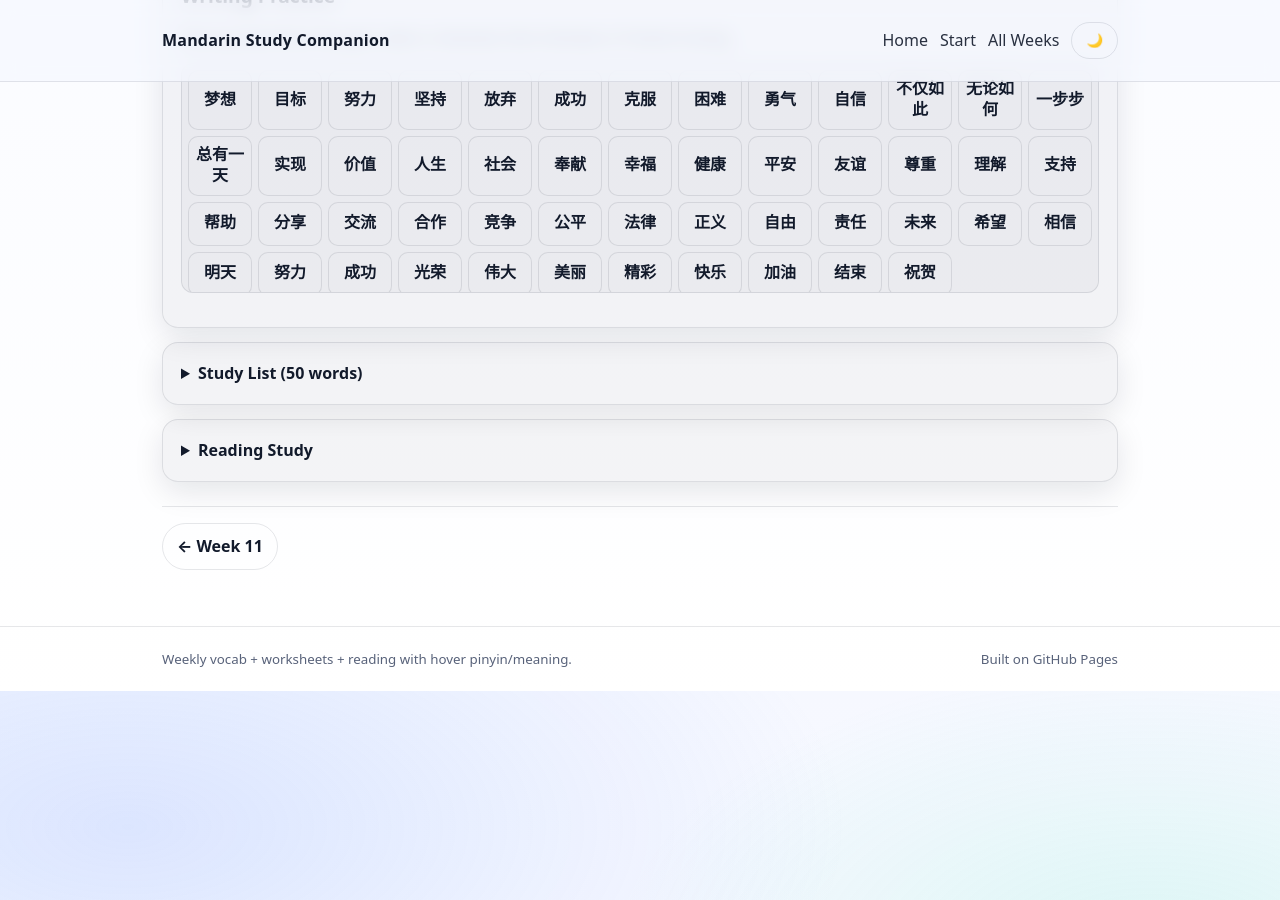
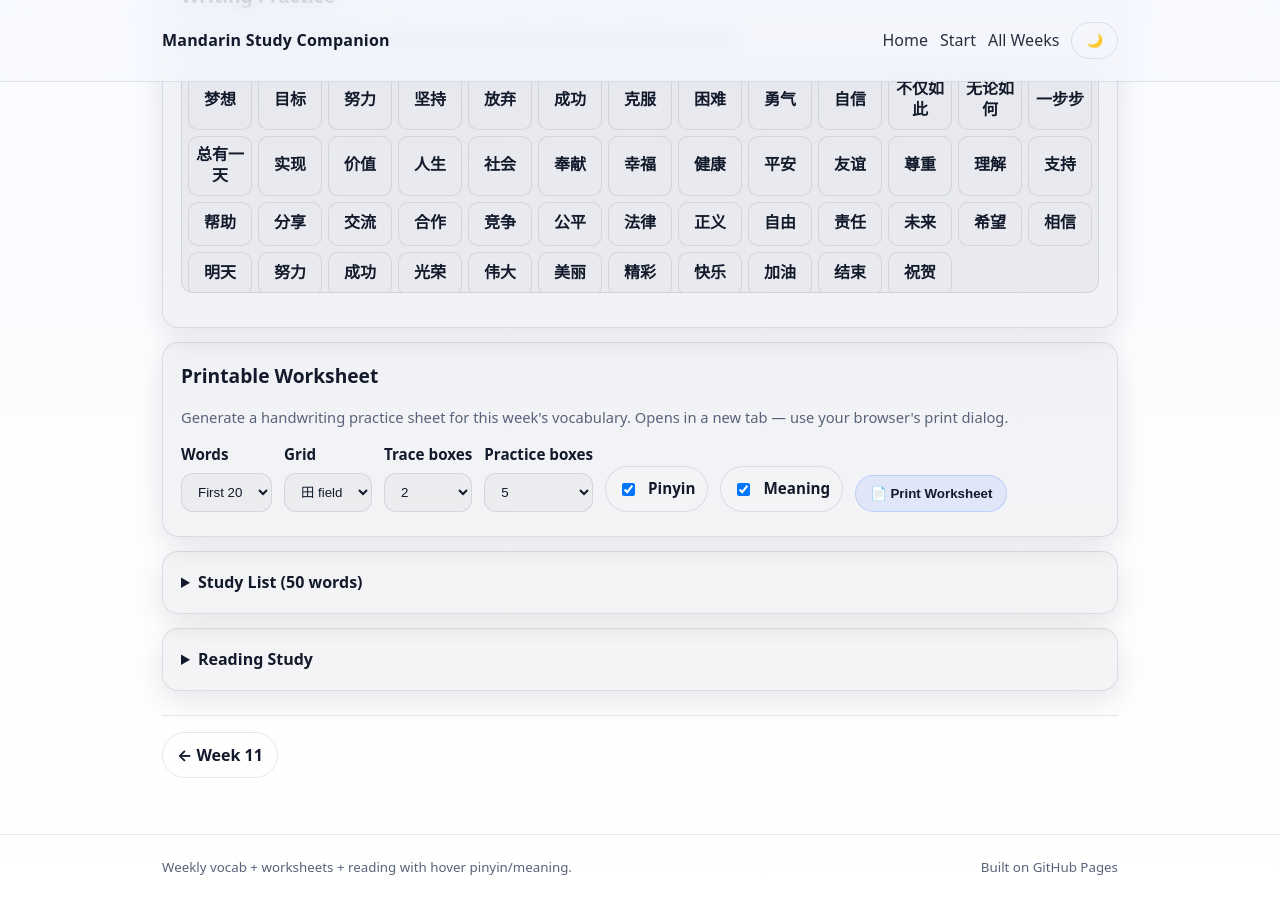
Before and after one commit to z1fire/week, a Jekyll site: the page built from week/week12.md, in a window 1280 px wide and 900 px high, scrolled down 667 px. Built offline with Jekyll 4.4.1, drawn with Linux system fonts in a browser that asks for light colours.

Commit message:
Add printable handwriting worksheet generator
Each week page now has a Printable Worksheet section. Clicking
Print Worksheet opens a new tab with a ready-to-print page that
shows each vocabulary character with a 田 or 米 practice grid —
a reference box (full opacity), configurable trace boxes (ghost
character at 14% opacity), and empty practice boxes. Multi-character
words are automatically expanded into one row per character. Options:
first 10/20/all 50 words, field/rice grid, 1-3 trace boxes, 3/5/8
practice boxes, and toggles for pinyin and meaning columns. All
rendering is font-based (KaiTi stack, no CDN dependency). Uses the
browser print dialog with a @media print stylesheet.

Co-Authored-By: Claude Sonnet 4.6 <noreply@anthropic.com>

```diff
--- a/_layouts/week.html
+++ b/_layouts/week.html
@@ -155,6 +155,60 @@ layout: default
 </section>
 
 <section class="card">
+  <h2>Printable Worksheet</h2>
+  <p class="muted small">Generate a handwriting practice sheet for this week's vocabulary. Opens in a new tab — use your browser's print dialog.</p>
+
+  <div class="controls">
+    <label>
+      Words
+      <select id="wsWordCount">
+        <option value="10">First 10</option>
+        <option value="20" selected>First 20</option>
+        <option value="50">All 50</option>
+      </select>
+    </label>
+
+    <label>
+      Grid
+      <select id="wsGridType">
+        <option value="tian">田 field</option>
+        <option value="mi">米 rice</option>
+      </select>
+    </label>
+
+    <label>
+      Trace boxes
+      <select id="wsTraceBoxes">
+        <option value="1">1</option>
+        <option value="2" selected>2</option>
+        <option value="3">3</option>
+      </select>
+    </label>
+
+    <label>
+      Practice boxes
+      <select id="wsPracticeBoxes">
+        <option value="3">3</option>
+        <option value="5" selected>5</option>
+        <option value="8">8</option>
+      </select>
+    </label>
+
+    <label class="check">
+      <input type="checkbox" id="wsShowPinyin" checked>
+      Pinyin
+    </label>
+
+    <label class="check">
+      <input type="checkbox" id="wsShowMeaning" checked>
+      Meaning
+    </label>
+
+    <button id="wsGenerate" class="btn" type="button">📄 Print Worksheet</button>
+  </div>
+</section>
+
+<section class="card">
   <details>
     <summary class="summary">Study List (50 words)</summary>
     <div id="studyTableWrap" class="mt"></div>
--- a/assets/js/week.js
+++ b/assets/js/week.js
@@ -689,6 +689,126 @@
   }
 
   // =========================
+  // WORKSHEET GENERATOR
+  // =========================
+  function tianGridSvg(s) {
+    const h = s / 2;
+    return `<rect x="0.5" y="0.5" width="${s - 1}" height="${s - 1}" stroke="#b0b0b0" stroke-width="0.8" fill="none"/>
+    <line x1="${h}" y1="0" x2="${h}" y2="${s}" stroke="#c8c8c8" stroke-width="0.5" stroke-dasharray="3,2"/>
+    <line x1="0" y1="${h}" x2="${s}" y2="${h}" stroke="#c8c8c8" stroke-width="0.5" stroke-dasharray="3,2"/>`;
+  }
+
+  function miGridSvg(s) {
+    const h = s / 2;
+    return tianGridSvg(s) + `
+    <line x1="0" y1="0" x2="${s}" y2="${s}" stroke="#c8c8c8" stroke-width="0.5" stroke-dasharray="3,2"/>
+    <line x1="${s}" y1="0" x2="0" y2="${s}" stroke="#c8c8c8" stroke-width="0.5" stroke-dasharray="3,2"/>`;
+  }
+
+  function generateWorksheet() {
+    if (!WORDS.length) return;
+
+    const wordCountVal = $("wsWordCount")?.value || "20";
+    const practiceBoxes = parseInt($("wsPracticeBoxes")?.value || "5", 10);
+    const traceBoxes    = parseInt($("wsTraceBoxes")?.value    || "2", 10);
+    const gridType      = $("wsGridType")?.value    || "tian";
+    const showPinyin    = $("wsShowPinyin")?.checked  ?? true;
+    const showMeaning   = $("wsShowMeaning")?.checked ?? true;
+
+    const words = WORDS.slice(0, parseInt(wordCountVal, 10));
+    const { week } = window.STUDY || { week: 1 };
+    const CELL = 72;
+    const gridSvg = gridType === "mi" ? miGridSvg(CELL) : tianGridSvg(CELL);
+
+    // Expand compound words to per-character rows
+    const entries = [];
+    words.forEach((w) => {
+      const chars  = [...w.hanzi];
+      const meaning = Array.isArray(w.meanings) ? w.meanings[0] : String(w.meanings || "");
+      if (chars.length === 1) {
+        entries.push({ char: chars[0], pinyin: w.pinyin, meaning, partOf: "" });
+      } else {
+        chars.forEach((c, i) => {
+          entries.push({ char: c, pinyin: w.pinyin, meaning, partOf: `${w.hanzi} ${i + 1}/${chars.length}` });
+        });
+      }
+    });
+
+    function boxSvg(char) {
+      const overlay = char
+        ? `<span class="ws-overlay ws-trace">${escapeHtml(char)}</span>`
+        : "";
+      return `<div class="ws-box"><svg xmlns="http://www.w3.org/2000/svg" width="${CELL}" height="${CELL}">${gridSvg}</svg>${overlay}</div>`;
+    }
+
+    function refBox(char) {
+      return `<div class="ws-box ws-ref"><svg xmlns="http://www.w3.org/2000/svg" width="${CELL}" height="${CELL}">${gridSvg}</svg><span class="ws-overlay ws-full">${escapeHtml(char)}</span></div>`;
+    }
+
+    const rows = entries.map((e) => {
+      const py = showPinyin  ? `<div class="ws-py">${escapeHtml(e.pinyin)}</div>`  : "";
+      const mn = showMeaning ? `<div class="ws-mn">${escapeHtml(e.meaning)}</div>` : "";
+      const pt = e.partOf    ? `<div class="ws-pt">${escapeHtml(e.partOf)}</div>`  : "";
+      const traces  = Array.from({ length: traceBoxes    }, () => boxSvg(e.char)).join("");
+      const empties = Array.from({ length: practiceBoxes }, () => boxSvg("")).join("");
+      return `<div class="ws-row">${refBox(e.char)}<div class="ws-info">${py}${mn}${pt}</div><div class="ws-boxes">${traces}${empties}</div></div>`;
+    }).join("");
+
+    const title = `Week ${week} — Handwriting Practice`;
+    const today = new Date().toLocaleDateString();
+    const charFonts = "'KaiTi','STKaiti','AR PL UKai CN','FZKai-Z03','Kaiti SC','BiauKai','SimSun',serif";
+    const fs = Math.round(CELL * 0.82);
+
+    const html = `<!DOCTYPE html>
+<html lang="zh">
+<head>
+<meta charset="utf-8">
+<title>${escapeHtml(title)}</title>
+<style>
+*{box-sizing:border-box;margin:0;padding:0;}
+body{font-family:Arial,sans-serif;padding:15mm 14mm;color:#111;background:#fff;font-size:12px;}
+.no-print{display:flex;gap:8px;align-items:center;margin-bottom:14px;padding:10px 12px;background:#f5f5f5;border-radius:6px;border:1px solid #ddd;}
+.no-print button{padding:7px 16px;font-size:.95rem;cursor:pointer;border:1px solid #bbb;border-radius:4px;background:#fff;}
+.no-print button:hover{background:#e8e8e8;}
+.tip{color:#777;font-size:.8rem;margin-left:8px;}
+.ws-header{border-bottom:2px solid #111;padding-bottom:8px;margin-bottom:12px;}
+.ws-header h1{font-size:1.2rem;font-weight:800;margin-bottom:3px;}
+.ws-meta{color:#777;font-size:.78rem;}
+.ws-row{display:flex;align-items:center;gap:6px;padding:4px 0;border-bottom:1px solid #eee;break-inside:avoid;}
+.ws-box{position:relative;width:${CELL}px;height:${CELL}px;flex-shrink:0;}
+.ws-box svg{display:block;position:absolute;top:0;left:0;}
+.ws-overlay{position:absolute;top:50%;left:50%;transform:translate(-50%,-50%);font-family:${charFonts};font-size:${fs}px;line-height:1;pointer-events:none;user-select:none;}
+.ws-full{color:#111;}
+.ws-trace{color:rgba(0,0,0,.14);}
+.ws-info{width:84px;flex-shrink:0;line-height:1.45;}
+.ws-py{font-weight:700;color:#222;font-size:.82rem;}
+.ws-mn{color:#555;font-size:.78rem;}
+.ws-pt{color:#aaa;font-size:.70rem;}
+.ws-boxes{display:flex;gap:3px;flex:1;flex-wrap:wrap;}
+@media print{.no-print{display:none!important;}body{padding:10mm 12mm;}}
+</style>
+</head>
+<body>
+<div class="no-print">
+  <button onclick="window.print()">&#128424; Print</button>
+  <button onclick="window.close()">&#x2715; Close</button>
+  <span class="tip">Tip: set page margins to "Minimum" in print settings for best results.</span>
+</div>
+<div class="ws-header">
+  <h1>${escapeHtml(title)}</h1>
+  <div class="ws-meta">${entries.length} characters &middot; ${escapeHtml(today)} &middot; Mandarin Study Companion</div>
+</div>
+${rows}
+</body>
+</html>`;
+
+    const win = window.open("", "_blank");
+    if (!win) { alert("Please allow pop-ups for this site to generate the worksheet."); return; }
+    win.document.write(html);
+    win.document.close();
+  }
+
+  // =========================
   // KEYBOARD SHORTCUTS
   // =========================
   function initKeyboardShortcuts(baseurl, week) {
@@ -802,6 +922,9 @@
     $("fcPrev")?.addEventListener("click", () => fcGo(-1, baseurl, week));
     $("fcNext")?.addEventListener("click", () => fcGo(1, baseurl, week));
 
+    // Worksheet wiring
+    $("wsGenerate")?.addEventListener("click", generateWorksheet);
+
     // Writing tab wiring
     $("writeAnimate")?.addEventListener("click",  animateCurrentChar);
     $("writePractice")?.addEventListener("click", practiceCurrentChar);
```
